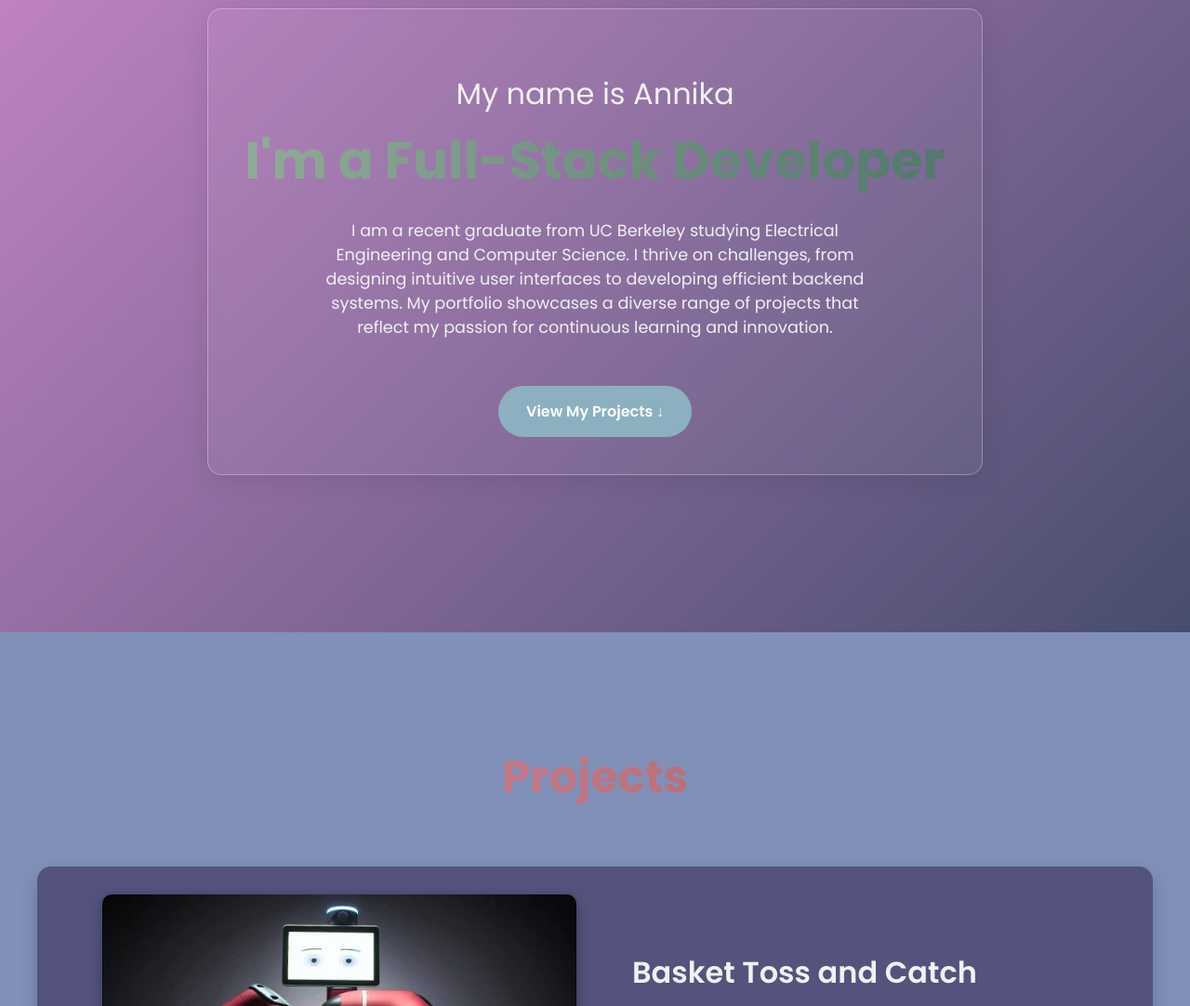
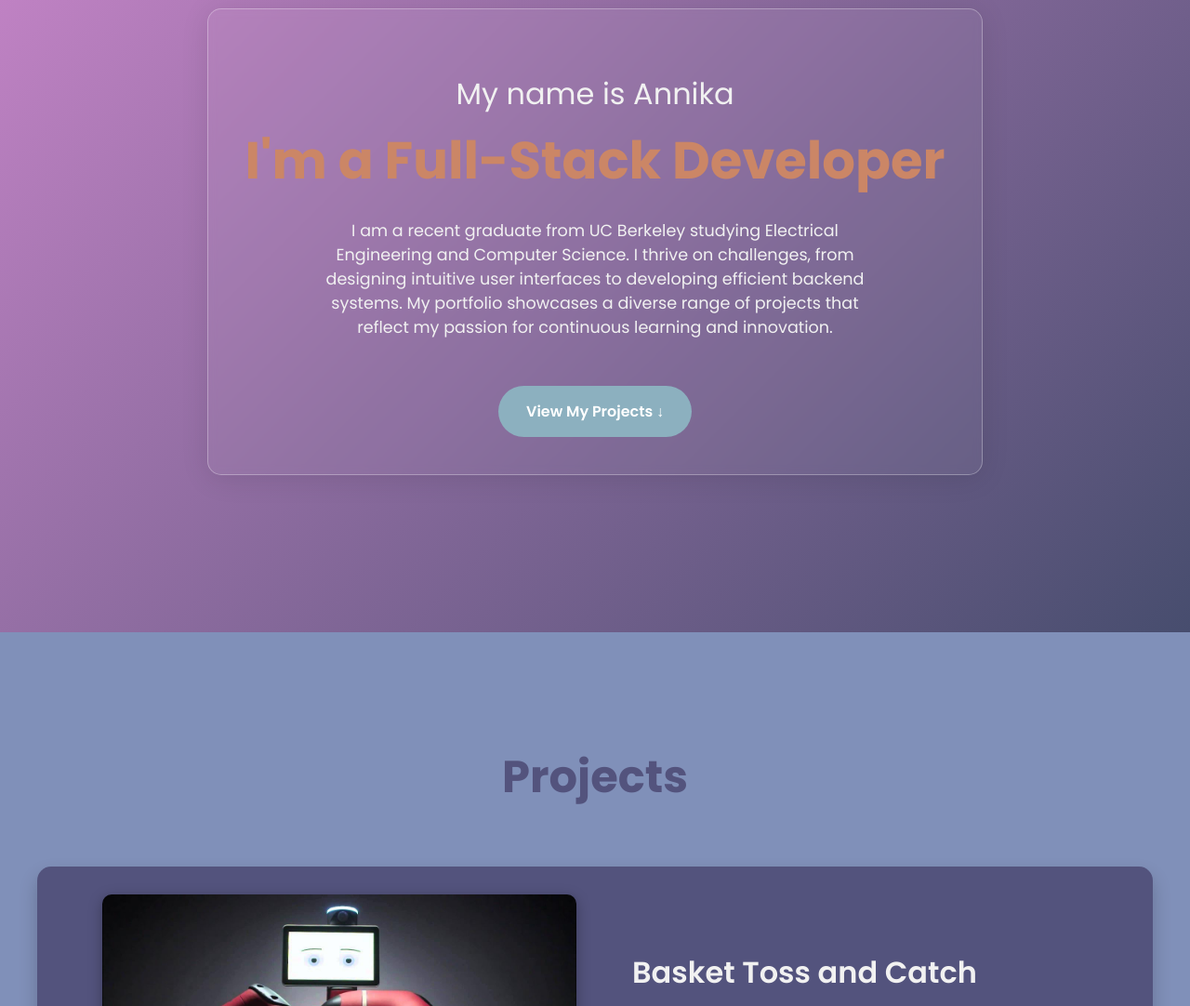
Before and after one commit to annika-modi/annika-modi.github.io, a plain HTML site: page index.html in a window 1280 px wide. Shown: the part 160-1242 px from the top of the page at 93% size. Drawn offline with Linux system fonts and the light colour scheme.

Commit message:
change colors again

```diff
--- a/style.css
+++ b/style.css
@@ -43,7 +43,7 @@ html {
     font-size: 3.5rem;
     font-weight: 700;
     margin: 0;
-    background: linear-gradient(90deg, #90ab96, #52796b);
+    background: linear-gradient(90deg, #cb8666, #cb8666);
     -webkit-background-clip: text;
     -webkit-text-fill-color: transparent;
 }
@@ -87,7 +87,7 @@ html {
     font-size: 3rem;
     font-weight: 700;
     margin-bottom: 60px;
-    background: linear-gradient(90deg, #e391ac, #9c5853);
+    background: linear-gradient(90deg, #53537d, #53537d);
     -webkit-background-clip: text;
     -webkit-text-fill-color: transparent;
 }
```
